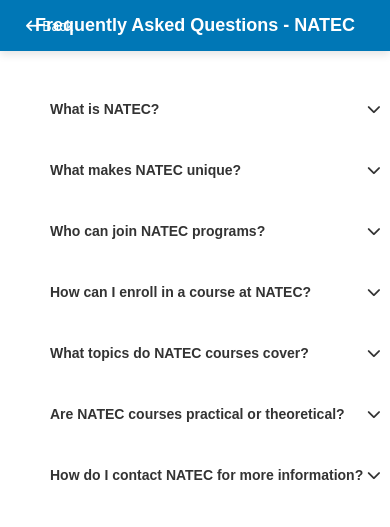
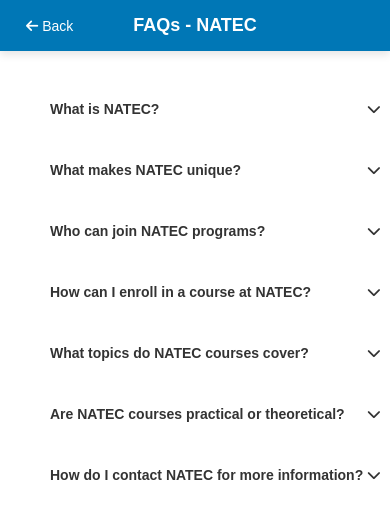
Before and after one commit to amcodecase/study, a PHP site: page /faqs in a window 390 px wide. Shown: the top 527 px of the page. Run offline with PHP 8.4, Linux system fonts and the light colour scheme.

Commit message:
fixed responsiveness

```diff
--- a/faqs.php
+++ b/faqs.php
@@ -176,7 +176,7 @@
 
 <header>
   <button class="back-button" onclick="goBack()"><i class="fas fa-arrow-left"></i> Back</button>
-  <h1 class="header-title">Frequently Asked Questions - NATEC</h1>
+  <h1 class="header-title">FAQs - NATEC</h1>
 </header>
 
 <div class="faq-container">
```
